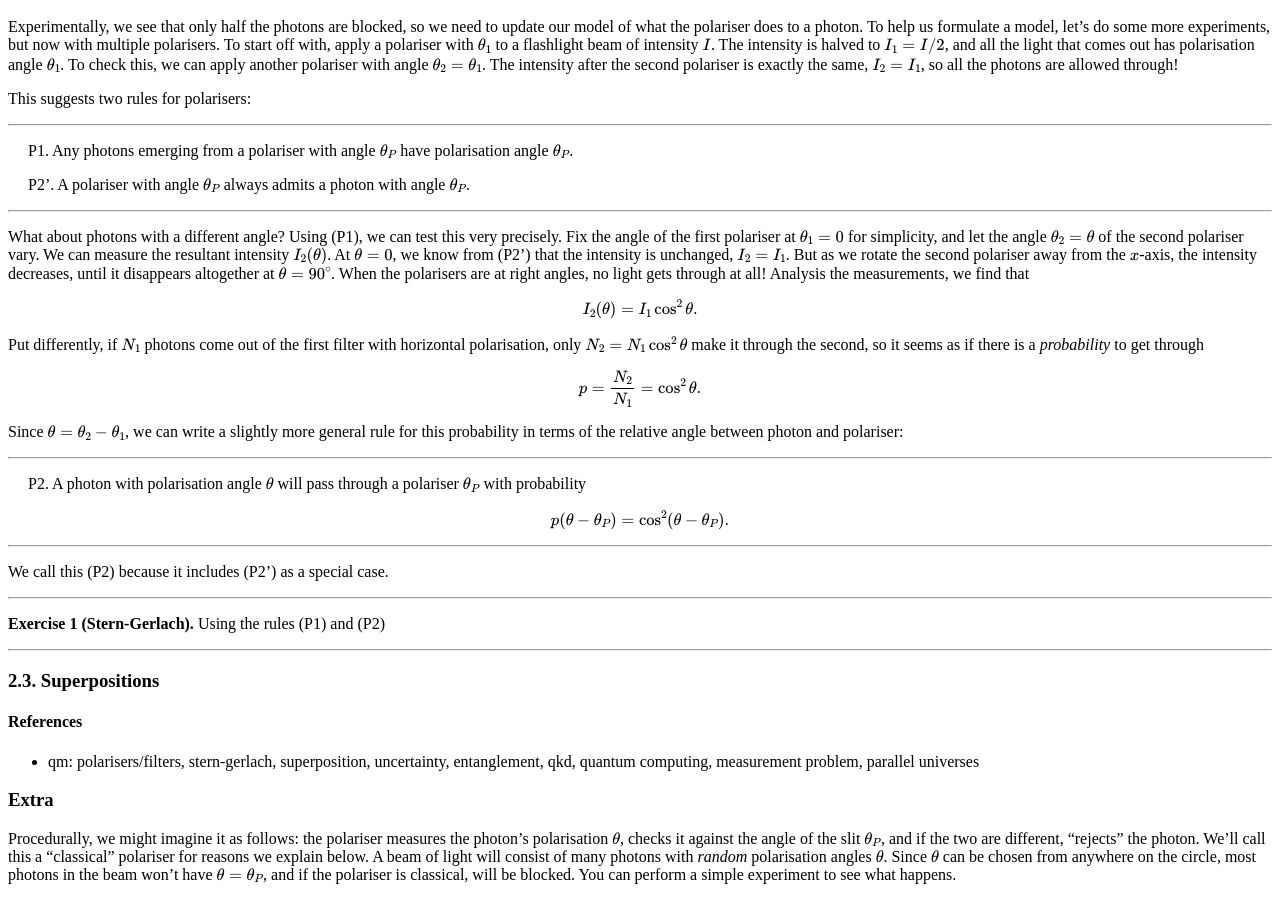
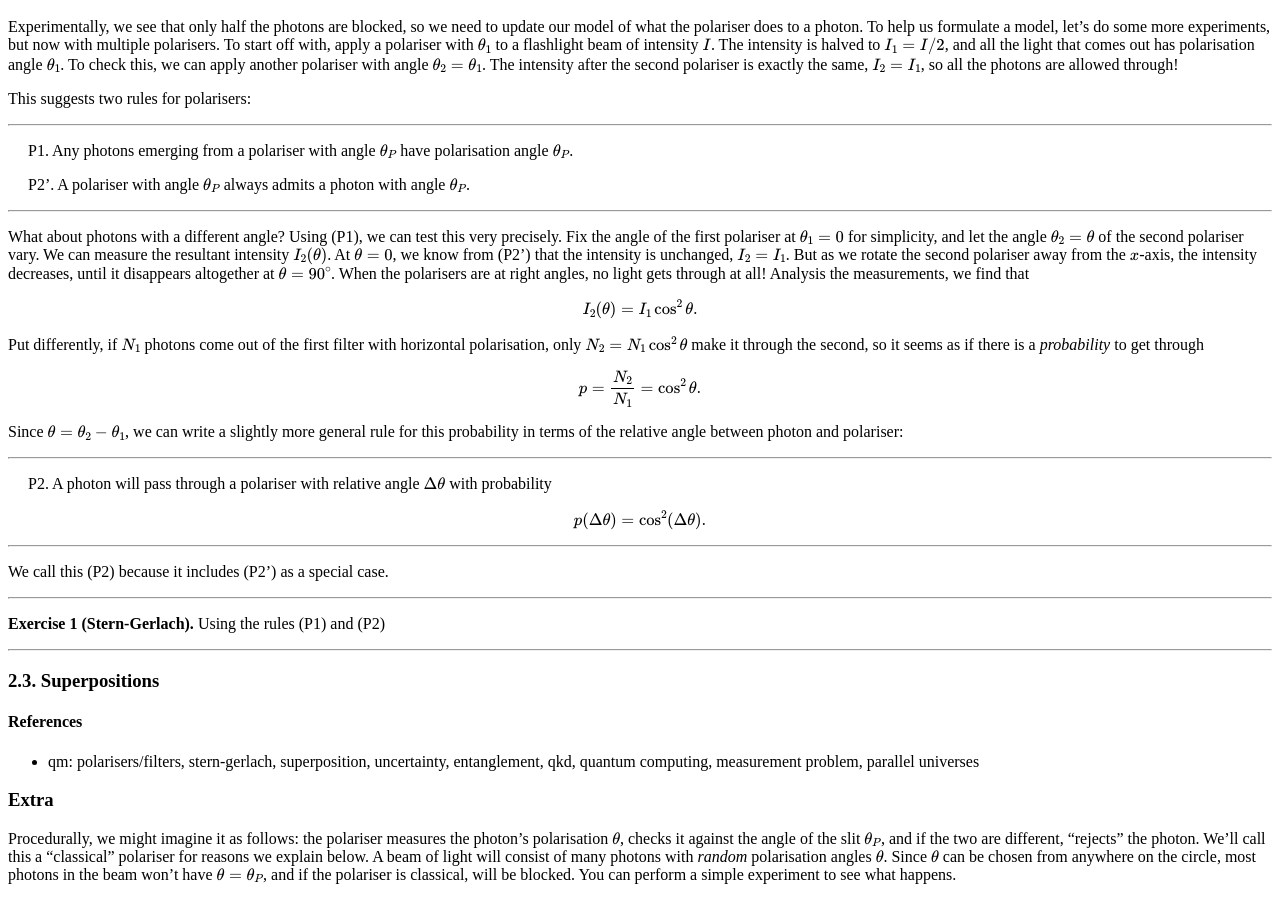
Before and after one commit to hapax/hapax.github.io, a Jekyll site: the page built from assets/simple-qm.md, in a window 1280 px wide and 900 px high, scrolled down 1525 px. Built offline with Jekyll 4.4.1, drawn with Linux system fonts in a browser that asks for light colours; our own code applies the rules of GitHub Pages for plain Markdown files; formulas are drawn with MathJax 3; a script that is not in the unit is left out.

Commit message:
Update simple-qm.md

```diff
--- a/assets/simple-qm.md
+++ b/assets/simple-qm.md
@@ -168,11 +168,11 @@ between photon and polariser:
 ---
 
 <span style="padding-left: 20px; display:block">P2.
-A photon with polarisation angle $\theta$ will pass through a polariser $\theta_P$ with probability
+A photon will pass through a polariser with relative angle $\Delta\theta$ with probability
 </span>
 
 $$
-p(\theta-\theta_P) = \cos^2(\theta -\theta_P).
+p(\Delta \theta) = \cos^2(\Delta \theta).
 $$
 
 ---
```
